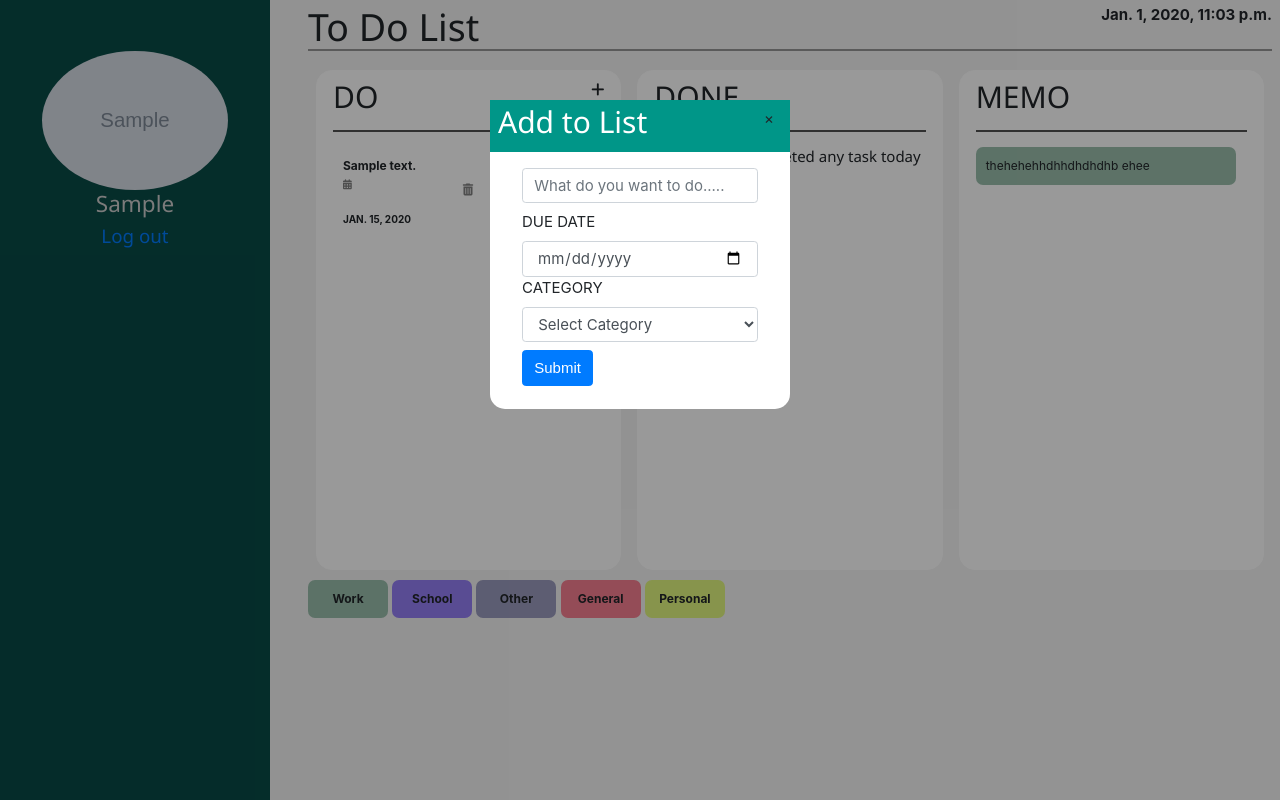
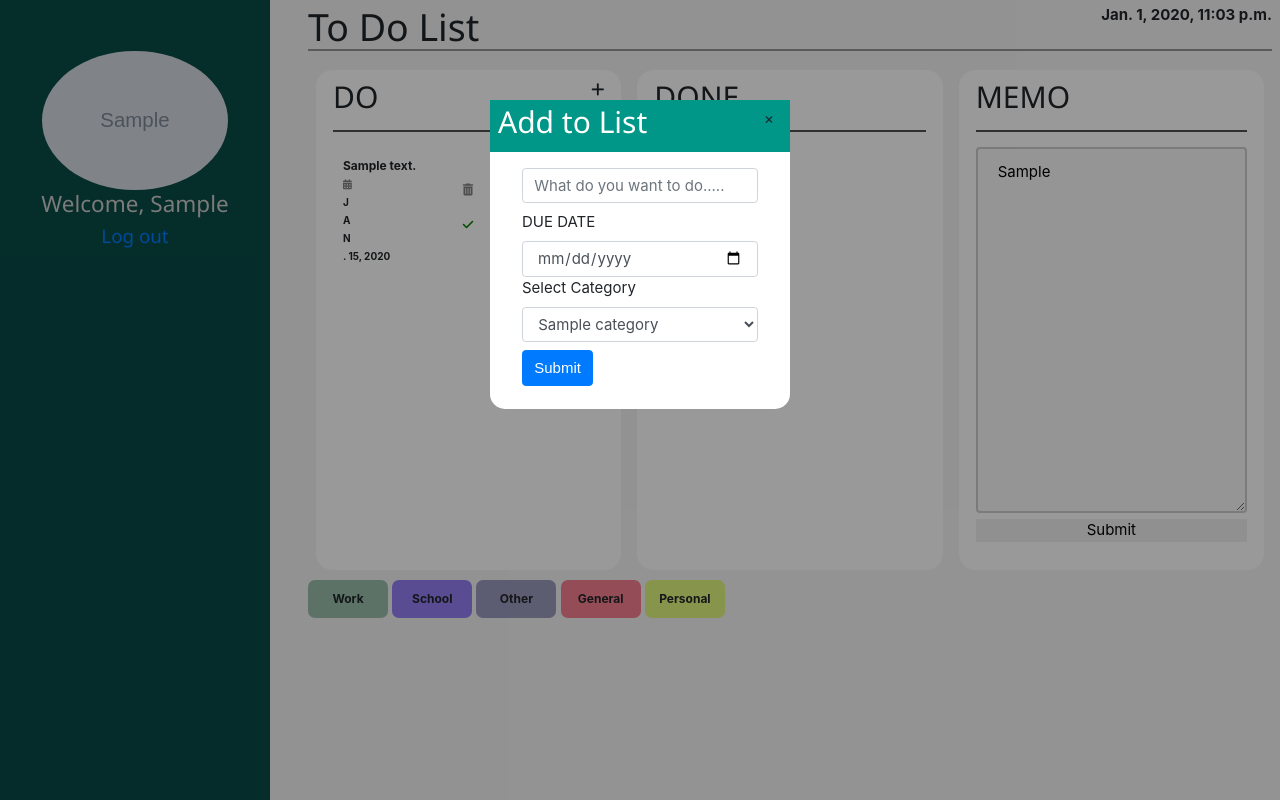
Before and after one commit to NerdPraise/To-Do-List-App, a Django app: page / in a window 1280 px wide, after a click that opens the changed part. Run offline with Django 3.2, Linux system fonts and the light colour scheme; a user stored in the database is signed in; tables that the repository leaves empty hold one stand-in row (values such as "Sample post"); grey boxes marked "Sample" are stand-in pictures; some libraries are stand-ins or nearby versions.

Commit message:
added the memo and completed list

```diff
--- a/listapp/forms.py
+++ b/listapp/forms.py
@@ -1,5 +1,6 @@
 from django import forms
 from listapp.models import User
+from PIL import Image
 from django.contrib.auth.forms import UserCreationForm, AuthenticationForm
 from django.utils.translation import ugettext_lazy as _
 from django.core.files.images import get_image_dimensions
@@ -14,6 +15,8 @@ class SignUpForm(UserCreationForm):
     class Meta:
         model = User
         fields = ("username","email", "password1", "password2", "image")
+
+
     def clean_avatar(self):
         avatar = cleaned_data["image"]
 
@@ -24,6 +27,7 @@ class SignUpForm(UserCreationForm):
             if len(avatar) > (20 * 1024):
                 raise forms.ValidationError(u'Avatar file size may not exceed 20k.')
         except AttributeError:
+
             pass
         return avatar
 
--- a/listapp/models.py
+++ b/listapp/models.py
@@ -10,6 +10,7 @@ class User(AbstractUser):
 class UserProfile(models.Model):
     user = models.OneToOneField(User, on_delete=models.CASCADE)
     avatar = models.ImageField(upload_to="images/avatar")
+    memo = models.TextField(max_length=12000)
     def __str__(self):
         return self.user.username
 
@@ -35,7 +36,7 @@ class Todo(models.Model):
        return self.user.username
 
 class CompletedList(models.Model):
-    #user=models.ForeignKey(User, on_delete=models.CASCADE)
+    user=models.ForeignKey(User, on_delete=models.CASCADE)
     completed_text = models.CharField(max_length=200)
     category_name = models.ForeignKey(Category, on_delete=models.CASCADE)
     def __str__(self):
--- a/listapp/static/css/style.css
+++ b/listapp/static/css/style.css
@@ -6,7 +6,16 @@
     width:96%;
     margin-bottom:6px;
     list-style-type:none;
+    word-wrap:break-word;
+}
 
+textarea {
+  width: 100%;
+  padding: 12px 20px;
+  box-sizing: border-box;
+  border: 2px solid #ccc;
+  border-radius: 4px;
+  background-color: #f8f8f8;
 }
 .categorys{
     display: inline-block;
--- a/listapp/urls.py
+++ b/listapp/urls.py
@@ -10,4 +10,6 @@ urlpatterns=[
     path("register", views.register, name="register"),
     path("logout", views.logout, name="logout"),
     path("login", views.Login.as_view(authentication_form=UserSignForm), name="login"),
+    path("save_memo", views.save_memo, name="memo"),
+
 ]
--- a/listapp/views.py
+++ b/listapp/views.py
@@ -12,14 +12,21 @@ def home(request):
     current_date = timezone.now()
     user_items = User.objects.all()
     categories = Category.objects.all().order_by("category_name")
-    complete_list = CompletedList.objects.all()
     context = {
             "current_date": current_date,
             "user_items": user_items,
             "categories" : categories,
-            "complete_list": complete_list, #change the template context in html from completelist to complete_list
         }
     return render(request, "listapp/index.html", context)
+
+def save_memo(request):
+    user = request.user
+    if request.POST:
+        memo = request.POST["memo"]
+        user.userprofile.memo = memo
+        user.save()
+    return redirect("/")
+
 
 def add_todo(request):
     current_date = timezone.now()
@@ -39,7 +46,8 @@ def delete_todo(request, todo_id):
 @csrf_exempt
 def completed_todo(request, todo_id):
     item = Todo.objects.get(pk=todo_id)
-    CompletedList.objects.create(completed_text=item.todo_text, category_name=item.category_name)
+    user = request.user
+    user.completedlist_set.create(completed_text=item.todo_text, category_name=item.category_name)
     item.delete()
     return HttpResponseRedirect("/")
 
@@ -57,7 +65,7 @@ def register(request):
             login(request, user)
             return redirect("home")
     else:
-        form =SignUpForm()
+        form = SignUpForm()
     context = {"form":form}
     return render(request, "registration/register.html", context)
 
--- a/templates/listapp/index.html
+++ b/templates/listapp/index.html
@@ -15,7 +15,7 @@
         <div class="w3-bar-block">
             <div class="w3-center w3-margin">
                 <img class="rounded-circle" src="{{user.userprofile.avatar.url}}" width="90%" alt="profile">
-                <h4 style="color:#ccc">{{user.username | title}}</h4>
+                <h4 style="color:#ccc">Welcome, {{user.username | title}}</h4>
                 <h5><a href="/logout">Log out </a></h5>
             </div>
         </div>
@@ -66,9 +66,8 @@
                                             <input type="text" id="content" name="content" class="form-control mb-2 mr-sm-2"  placeholder="What do you want to do....." required>
                                             <label>DUE DATE</label>
                                             <input type="date" class=form-control mb-2 mr-sm-2" name="date" required>
-                                            <label>CATEGORY</label>
-                                            <select class="form-control" name="category" class="w3-input mb-2 mr-sm-2"  required>
-                                                <option>Select Category</option>
+                                            <label>Select Category</label>
+                                            <select class="form-control" name="category" class="w3-input mb-2 mr-sm-2" required>
                                                 {% for category in categories %}
                                                 <option value="{{category}}" name="{{category}}">{{category}}</option>
                                                 {% endfor %}
@@ -86,6 +85,9 @@
                                 <li><strong>{{todo.todo_text}}</strong>
                                     <form method="post" action="delete_todo/{{todo.id}}" style="display:inline;">
                                         <button type="submit" class="category-{{todo.category_name}} btns w3-right"><i class="fas fa-trash-alt" style="color:grey; display:inline;"></i></button>
+                                    </form>
+                                    <form method="post" action="completed_todo/{{todo.id}}" style="display:inline;">
+                                        <button type="submit" class="category-{{todo.category_name}} btns w3-right"><i class="fas fa-check" style="color:green; display:inline;"></i></button>
                                     </form>
                                 </li>
                                 <span style="display:inline;" class="date">
@@ -105,8 +107,8 @@
                         <h2 stle="color:#212529;">DONE</h2>
                         <hr style="border: 1px solid #505050;">
                         <ul style="padding:0; margin:0;">
-                            {% if  completelist %}
-                            {% for complete in completelist %}
+                            {% if  user.completedlist_set.all %}
+                            {% for complete in user.completedlist_set.all %}
                            <div class="category category-{{complete.category_name}}">
                                <li><strong>{{complete.completed_text}}</strong> <i class="fas fa-check" style="color: #51cf66;"></i> </li>
                             </div>
@@ -123,7 +125,11 @@
                         <h2 >MEMO</h2>
                         <hr style="border: 1px solid #505050;">
                         <ul style="padding:0; margin:0;">
-                            <li class="category category-Work" >thehehehhdhhdhdhdhb ehee </li>
+                            <form method="post" action="{% url 'memo'%}">
+                                {%csrf_token%}
+                                <textarea rows="15" cols="40" name="memo" class="textarea">{{user.userprofile.memo}}</textarea>
+                                <input type="submit" value="Submit">
+                            </form>
                         </ul>
                     </div>
                 </div>
@@ -140,7 +146,7 @@
     </div>
 {%else%}
     <div>
-        <div class="w3-half w3-sidebar" style="background-color:#084a46;">
+        <div class="w3-half w3-sidebar" style="background-color:#084a46; ">
             <div class="w3-center ">
                 <h1 style="padding-top:120px;font-family:Poppins-Regular; font-size:100px;">To Do List</h1>
                 <h1 style="padding-bottom:30px;font-family:Poppins-Regular;  font-size:100px;">App</h1>
@@ -148,8 +154,8 @@
                 <a href="/login"><button class="w3-orange category-General w3-btn categorys">Try it</button></a>
             </div>
         </div>
-        <div class="w3-main w3-right w3-hide-small w3-half" style="height:100%;">
-
+        <div class="w3-main w3-right w3-orange w3-hide-small w3-half" style="height:100%; position:fixed; right:0;">
+            <p></p>
         </div>
         <p>please Login</p>
     </div>
```
Also changed, not shown: templates/index.html (added, +14 -0 lines), listapp/media/images/bg-01.jpg (deleted), listapp/migrations/0001_initial.py, listapp/migrations/0002_auto_20191230_0323.py (deleted), media/images/avatar/Caure_td273qK.PNG (added), media/images/avatar/Caure_vFvNzlf.PNG (added).
